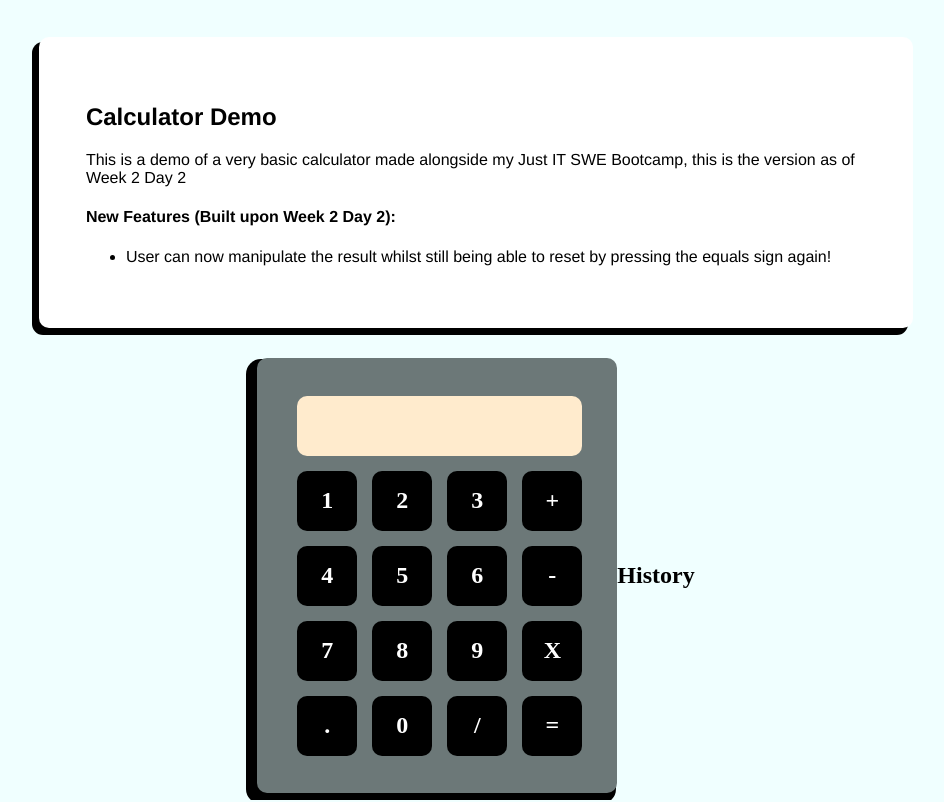
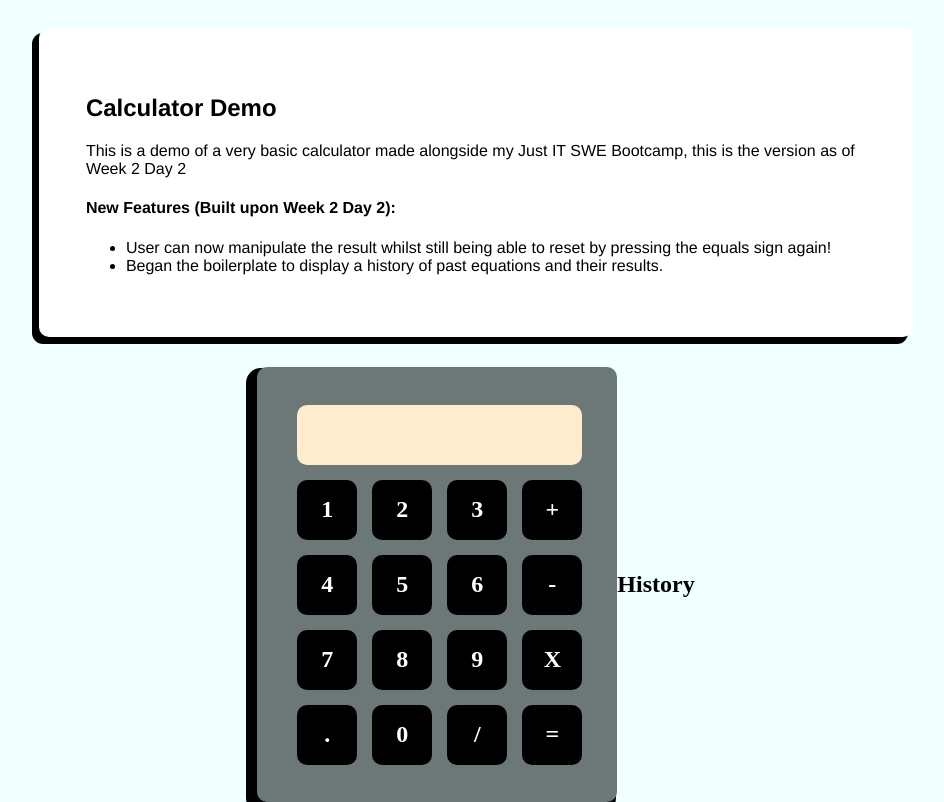
Before and after one commit to JackLaingDev/JustITBootcampWk2, a website: page Wk2d2/index.html in a window 1280 px wide. Shown: the whole page, without its empty margins (164-1108 px from the left). Drawn offline with Linux system fonts and the light colour scheme.

Commit message:
Updated daily progress on index.html

```diff
--- a/Wk2d2/index.html
+++ b/Wk2d2/index.html
@@ -15,6 +15,7 @@
             <h4>New Features (Built upon Week 2 Day 2):</h4>
             <ul>
                 <li>User can now manipulate the result whilst still being able to reset by pressing the equals sign again!</li>
+                <li>Began the boilerplate to display a history of past equations and their results.</li>
             </ul>
         </section>
 
```
